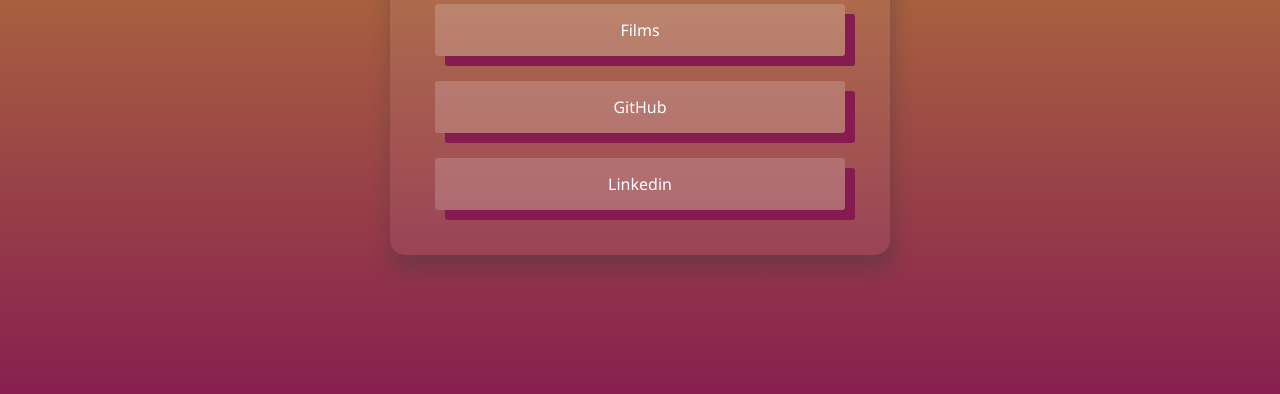
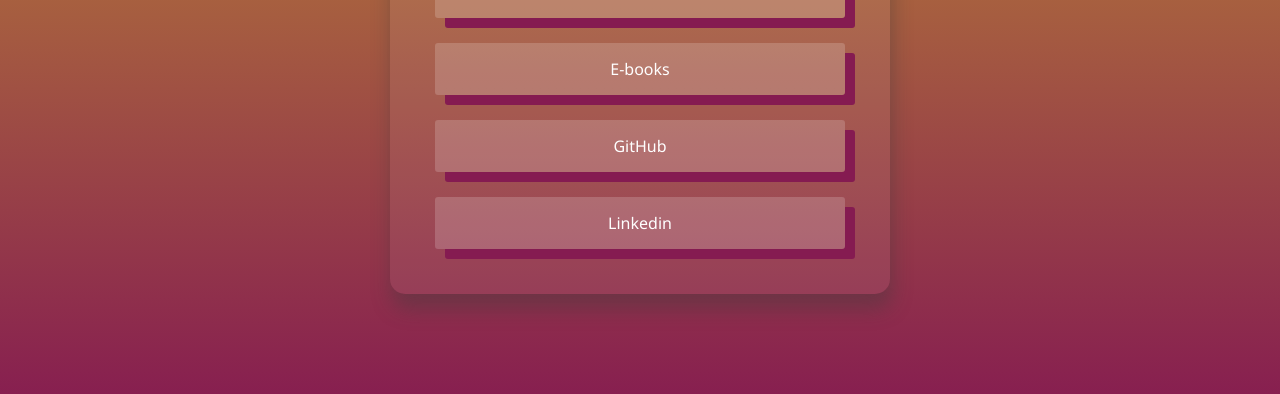
Before and after one commit to emilizinha/LinkCard, a plain HTML site: page index.html in a window 1280 px wide. Shown: the part 406-800 px from the top of the page. Drawn offline with Linux system fonts and the light colour scheme.

Commit message:
Update index.html

```diff
--- a/index.html
+++ b/index.html
@@ -21,6 +21,7 @@
 
         <main>
             <a href="https://odysee.com/@emilimuniz:d" target="_blank" rel="noreferrer noopener">Films</a>
+            <a href="https://odysee.com/@BookCoffee:1" target="_blank" rel="noreferrer noopener">E-books</a>
             <a href="https://github.com/emilizinha " target="_blank" rel="noreferrer noopener">GitHub</a>
             <a href="https://www.linkedin.com/in/emilisilva/ " target="_blank" rel="noreferrer noopener">Linkedin</a>
         </main>
```
